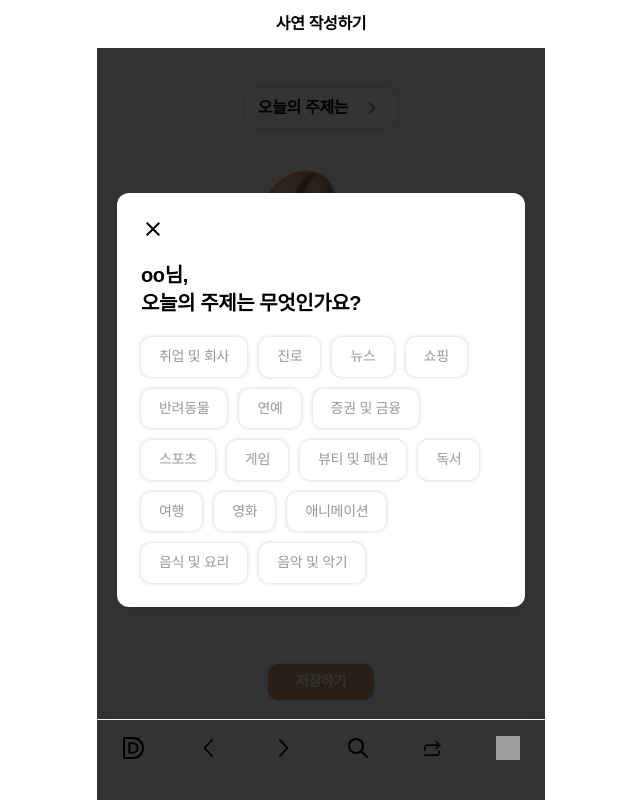
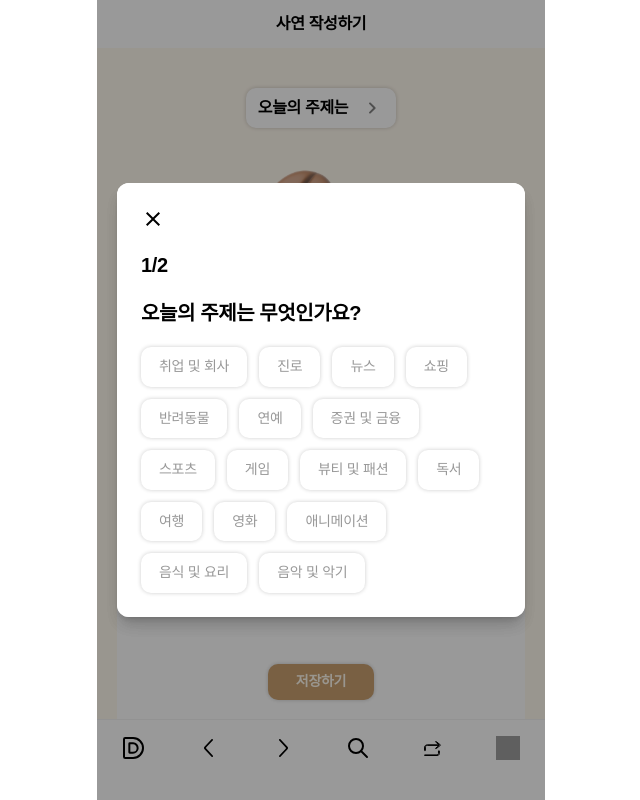
Before and after one commit to LatteChat/Latte-Frontend, a Next.js app: page /latte-chat/letters/new in a window 1280 px wide. Both pictures are taken after a click on the button "오늘의 주제는". Shown: the whole page, without its empty margins (319-959 px from the left). Built offline with nearby package versions, Linux system fonts and the light colour scheme; grey boxes are pictures that could not be loaded; a web font is replaced by a local one.

Commit message:
feat: 사연 생성 시 answerType 추가

```diff
--- a/src/app/latte-chat/letters/new/LetterWriteContainer.tsx
+++ b/src/app/latte-chat/letters/new/LetterWriteContainer.tsx
@@ -1,7 +1,5 @@
 import Editor from '@/features/letter/create/components/Editor'
-import CategorySelectorModal from '@/features/letter/create/components/CategorySelectorModal'
 import LetterVisibilityToggleContainer from '@/features/letter/create/containers/LetterVisibilityToggleContainer'
-import ModalLayout from '@/shared/components/ModalLayout'
 import TitleHeader from '@/shared/components/TitleHeader'
 import Image from 'next/image'
 import useSaveLetter from '@/features/letter/hooks/saveLetter'
@@ -11,49 +9,29 @@ import {
   useLetterCreateStore,
 } from '@/features/letter/stores/letterCreateStore'
 import { useUserInfo } from '@/shared/hooks/useUserInfo'
+import { useModal } from '@/shared/contexts/ModalContext'
+import CategorySelectorModal from '@/features/modal/components/CategorySelectorModal'
 
 export default function LetterWriteContainer() {
   const { data: userInfo } = useUserInfo() // 추후 여기서 juniorId 추출해서 API에 적용
+  const { openModal } = useModal()
 
-  const [isModalOpen, setIsModalOpen] = useState(false)
   const [isEditorFocus, setIsEditorFocus] = useState(false)
 
   const category = useLetterCreateStore((state) => state.category)
-  const setCategory = useLetterCreateStore((state) => state.setCategory)
+
   const letterCreateState = useLetterCreateState()
   const { mutate: saveLetterMutate } = useSaveLetter()
 
-  const handleOpenModal = () => {
-    setIsModalOpen(true)
-  }
-
-  const handleCloseModal = () => {
-    setIsModalOpen(false)
-  }
-
-  const handleSelectCategory = (category: string) => {
-    setCategory(category)
-    handleCloseModal()
-  }
-
   return (
     <>
-      {isModalOpen && (
-        <ModalLayout>
-          <CategorySelectorModal
-            onClose={handleCloseModal}
-            onSelectCategory={handleSelectCategory}
-          />
-        </ModalLayout>
-      )}
-
       <div>
         <TitleHeader title="사연 작성하기" />
 
         <div className="flex h-auto min-h-[calc(100svh-8rem)] flex-col items-center bg-secondary-brown-1 px-5 pt-10">
           <div className="mb-4 flex w-full justify-center">
             <button
-              onClick={handleOpenModal}
+              onClick={() => openModal(<CategorySelectorModal />)}
               type="button"
               className="h4 flex items-center gap-3 rounded-10 bg-white px-3 py-2 text-black shadow-border"
             >
--- a/src/features/letter/stores/letterCreateStore.ts
+++ b/src/features/letter/stores/letterCreateStore.ts
@@ -3,6 +3,7 @@ import { persist } from 'zustand/middleware'
 
 type LetterCreateState = {
   category: string | null
+  answerType: string | null
   title: string
   content: string
   isOpen: boolean
@@ -10,6 +11,7 @@ type LetterCreateState = {
 
 type LetterCreateActions = {
   setCategory: (name: string) => void
+  setAnswerType: (answerType: string) => void
   setTitle: (title: string) => void
   setContent: (content: string) => void
   setIsOpen: (isOpen: boolean) => void
@@ -18,6 +20,7 @@ type LetterCreateActions = {
 
 const initialState: LetterCreateState = {
   category: null,
+  answerType: null,
   title: '',
   content: '',
   isOpen: false,
@@ -30,6 +33,7 @@ export const useLetterCreateStore = create<
     (set) => ({
       ...initialState,
       setCategory: (category) => set({ category }),
+      setAnswerType: (answerType) => set({ answerType }),
       setTitle: (title) => set({ title }),
       setContent: (content) => set({ content }),
       setIsOpen: (isOpen) => set({ isOpen }),
@@ -41,6 +45,7 @@ export const useLetterCreateStore = create<
 
 export const useLetterCreateState = () => ({
   category: useLetterCreateStore((s) => s.category),
+  answerType: [useLetterCreateStore((s) => s.answerType)],
   title: useLetterCreateStore((s) => s.title),
   content: useLetterCreateStore((s) => s.content),
   isOpen: useLetterCreateStore((s) => s.isOpen),
@@ -48,6 +53,7 @@ export const useLetterCreateState = () => ({
 
 export const useLetterCreateActions = () => ({
   setCategory: useLetterCreateStore((s) => s.setCategory),
+  setAnswerType: useLetterCreateStore((s) => s.setAnswerType),
   setTitle: useLetterCreateStore((s) => s.setTitle),
   setContent: useLetterCreateStore((s) => s.setContent),
   setIsOpen: useLetterCreateStore((s) => s.setIsOpen),
--- /dev/null
+++ b/src/features/modal/components/AnswerTypeSelectorModal/index.tsx
@@ -0,0 +1,56 @@
+import { useLetterCreateStore } from '@/features/letter/stores/letterCreateStore'
+import CategoryTag from '@/features/user/onboarding/components/CategoryTag'
+import { useModal } from '@/shared/contexts/ModalContext'
+
+const ANSWERTYPES = [
+  '편안한',
+  '공감가는',
+  '따뜻한',
+  '위로되는',
+  '친근한',
+  '감성적인',
+  '격려하는',
+  '밝은',
+  '현실적인',
+  '팩트폭행',
+  '직설적인',
+  '솔직한',
+  '기타',
+  '선택 안함',
+]
+
+export default function AnswerTypeSelectorModal() {
+  const { closeModal } = useModal()
+  const selectedAnswerType = useLetterCreateStore((state) => state.answerType)
+  const setAnswerType = useLetterCreateStore((state) => state.setAnswerType)
+
+  return (
+    <div className="flex w-full flex-col items-start gap-5 rounded-xl bg-white p-6 shadow-lg">
+      <button onClick={closeModal} className="inline-block">
+        <img
+          src="/icons/close-icon.svg"
+          alt="닫기 아이콘"
+          className="aspect-square h-6 w-6"
+        />
+      </button>
+      <div className="flex flex-col gap-5">
+        <span className="h2">2/2</span>
+        <h1 className="h2 whitespace-pre-line">{`어떤 느낌의 답변을 원하세요?`}</h1>
+      </div>
+
+      <div className="flex flex-wrap gap-3">
+        {ANSWERTYPES.map((answerType) => (
+          <CategoryTag
+            key={answerType}
+            label={answerType}
+            isSelected={selectedAnswerType === answerType}
+            onClick={() => {
+              setAnswerType(answerType)
+              closeModal()
+            }}
+          />
+        ))}
+      </div>
+    </div>
+  )
+}
--- /dev/null
+++ b/src/features/modal/components/CategorySelectorModal/index.tsx
@@ -0,0 +1,60 @@
+import { useLetterCreateStore } from '@/features/letter/stores/letterCreateStore'
+import CategoryTag from '@/features/user/onboarding/components/CategoryTag'
+import { useModal } from '@/shared/contexts/ModalContext'
+import { Category } from '@/shared/types/Category'
+import AnswerTypeSelectorModal from '../AnswerTypeSelectorModal'
+
+const CATEGORIES: { label: string; value: Category }[] = [
+  { label: '취업 및 회사', value: 'CAREER' },
+  { label: '진로', value: 'EDUCATION' },
+  { label: '뉴스', value: 'NEWS' },
+  { label: '쇼핑', value: 'SHOPPING' },
+  { label: '반려동물', value: 'PETS' },
+  { label: '연예', value: 'ENTERTAINMENT' },
+  { label: '증권 및 금융', value: 'FINANCE' },
+  { label: '스포츠', value: 'SPORTS' },
+  { label: '게임', value: 'GAME' },
+  { label: '뷰티 및 패션', value: 'BEAUTY_FASHION' },
+  { label: '독서', value: 'BOOKS' },
+  { label: '여행', value: 'TRAVEL' },
+  { label: '영화', value: 'MOVIE' },
+  { label: '애니메이션', value: 'ANIMATION' },
+  { label: '음식 및 요리', value: 'FOOD' },
+  { label: '음악 및 악기', value: 'MUSIC' },
+]
+
+export default function CategorySelectorModal() {
+  const { closeModal, openModal } = useModal()
+  const selectedCategory = useLetterCreateStore((state) => state.category)
+  const setCategory = useLetterCreateStore((state) => state.setCategory)
+
+  return (
+    <div className="flex w-full flex-col items-start gap-5 rounded-xl bg-white p-6 shadow-lg">
+      <button onClick={closeModal} className="inline-block">
+        <img
+          src="/icons/close-icon.svg"
+          alt="닫기 아이콘"
+          className="aspect-square h-6 w-6"
+        />
+      </button>
+      <div className="flex flex-col gap-5">
+        <span className="h2">1/2</span>
+        <h1 className="h2 whitespace-pre-line">{`오늘의 주제는 무엇인가요?`}</h1>
+      </div>
+
+      <div className="flex flex-wrap gap-3">
+        {CATEGORIES.map((category) => (
+          <CategoryTag
+            key={category.value}
+            label={category.label}
+            isSelected={selectedCategory === category.value}
+            onClick={() => {
+              openModal(<AnswerTypeSelectorModal />)
+              setCategory(category.value)
+            }}
+          />
+        ))}
+      </div>
+    </div>
+  )
+}
```
